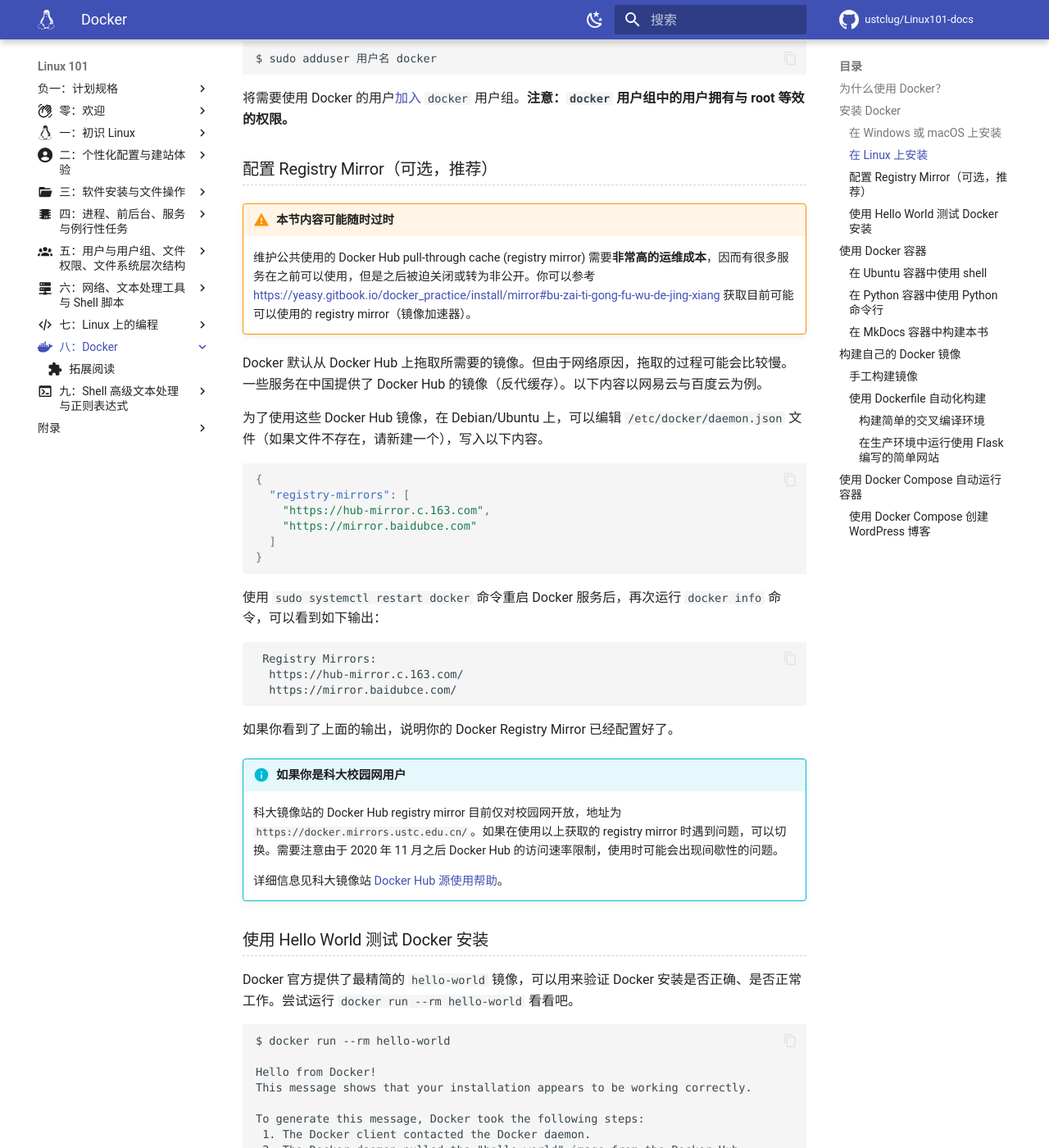
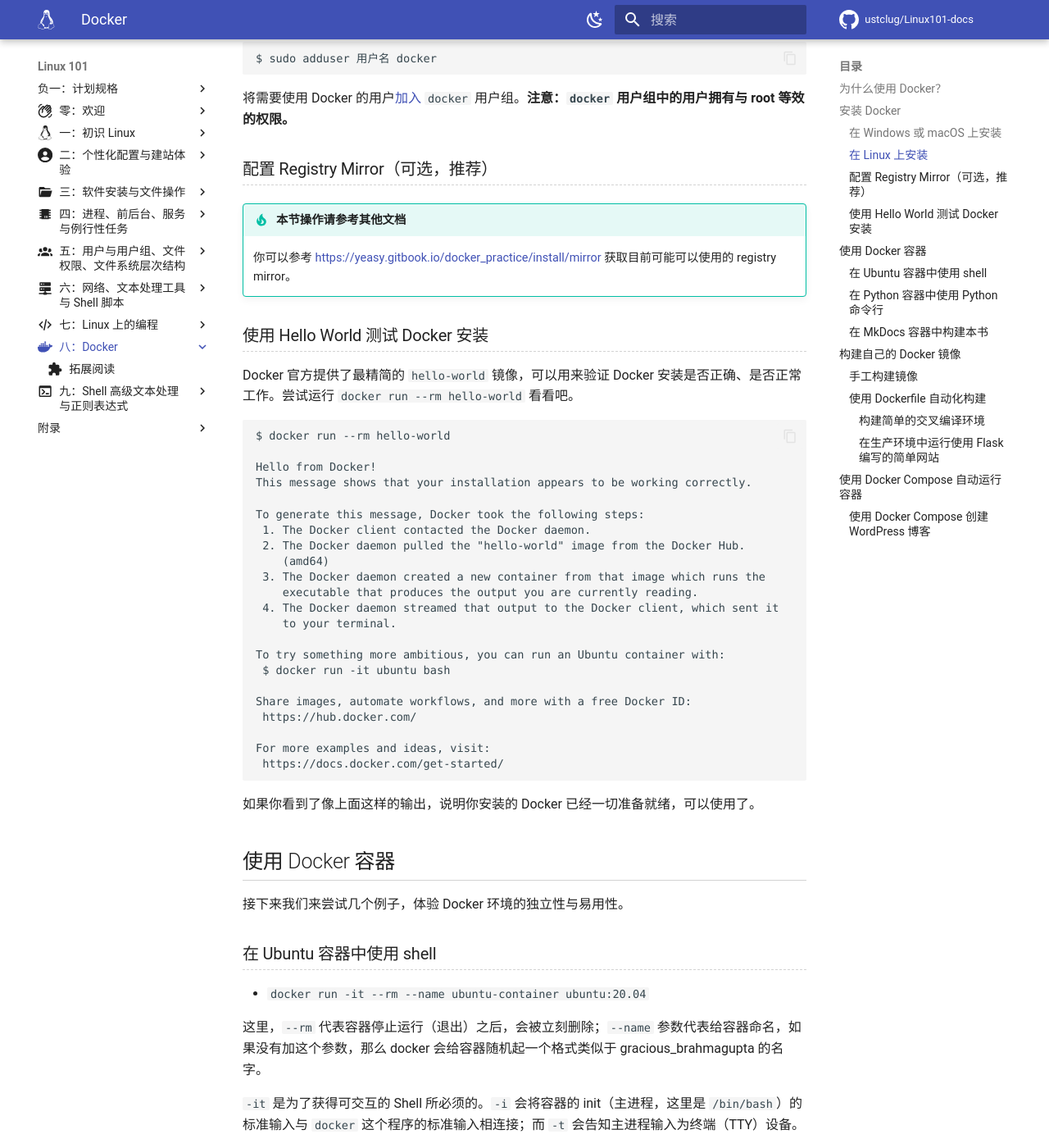
Before and after one commit to ustclug/Linux101-docs, an MkDocs documentation site: the page built from docs/Ch08/index.md, in a window 1280 px wide and 1400 px high, scrolled down 2183 px. Shown: the whole window at 82% size. Built offline with MkDocs 1.6.1 and Material for MkDocs 9.7.7, drawn with Linux system fonts in a browser that asks for light colours; comment, search, counter and statistics services are not loaded.

Commit message:
Ch08: Redirect registry mirror guide to yeasy gitbook

````diff
--- a/docs/Ch08/index.md
+++ b/docs/Ch08/index.md
@@ -74,39 +74,9 @@
 
 ### 配置 Registry Mirror（可选，推荐） {#setup-registry-mirror}
 
-!!! warning "本节内容可能随时过时"
+!!! tip "本节操作请参考其他文档"
 
-    维护公共使用的 Docker Hub pull-through cache (registry mirror) 需要**非常高的运维成本**，因而有很多服务在之前可以使用，但是之后被迫关闭或转为非公开。你可以参考 <https://yeasy.gitbook.io/docker_practice/install/mirror#bu-zai-ti-gong-fu-wu-de-jing-xiang> 获取目前可能可以使用的 registry mirror（镜像加速器）。
-
-Docker 默认从 Docker Hub 上拖取所需要的镜像。但由于网络原因，拖取的过程可能会比较慢。一些服务在中国提供了 Docker Hub 的镜像（反代缓存）。以下内容以网易云与百度云为例。
-
-为了使用这些 Docker Hub 镜像，在 Debian/Ubuntu 上，可以编辑 `/etc/docker/daemon.json` 文件（如果文件不存在，请新建一个），写入以下内容。
-
-```json
-{
-  "registry-mirrors": [
-    "https://hub-mirror.c.163.com",
-    "https://mirror.baidubce.com"
-  ]
-}
-
-```
-
-使用 `sudo systemctl restart docker` 命令重启 Docker 服务后，再次运行 `docker info` 命令，可以看到如下输出：
-
-```text
- Registry Mirrors:
-  https://hub-mirror.c.163.com/
-  https://mirror.baidubce.com/
-```
-
-如果你看到了上面的输出，说明你的 Docker Registry Mirror 已经配置好了。
-
-!!! info "如果你是科大校园网用户"
-
-    科大镜像站的 Docker Hub registry mirror 目前仅对校园网开放，地址为 `https://docker.mirrors.ustc.edu.cn/`。如果在使用以上获取的 registry mirror 时遇到问题，可以切换。需要注意由于 2020 年 11 月之后 Docker Hub 的访问速率限制，使用时可能会出现间歇性的问题。
-
-    详细信息见科大镜像站 [Docker Hub 源使用帮助](https://mirrors.ustc.edu.cn/help/dockerhub.html)。
+    你可以参考 <https://yeasy.gitbook.io/docker_practice/install/mirror> 获取目前可能可以使用的 registry mirror。
 
 ### 使用 Hello World 测试 Docker 安装 {#verify-docker-setup}
 
````
